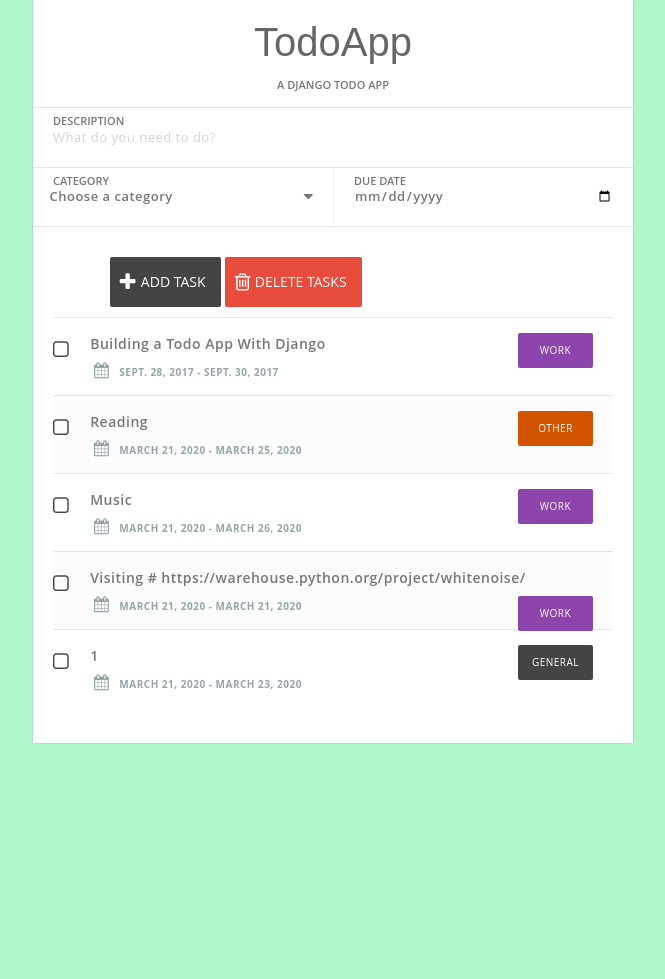
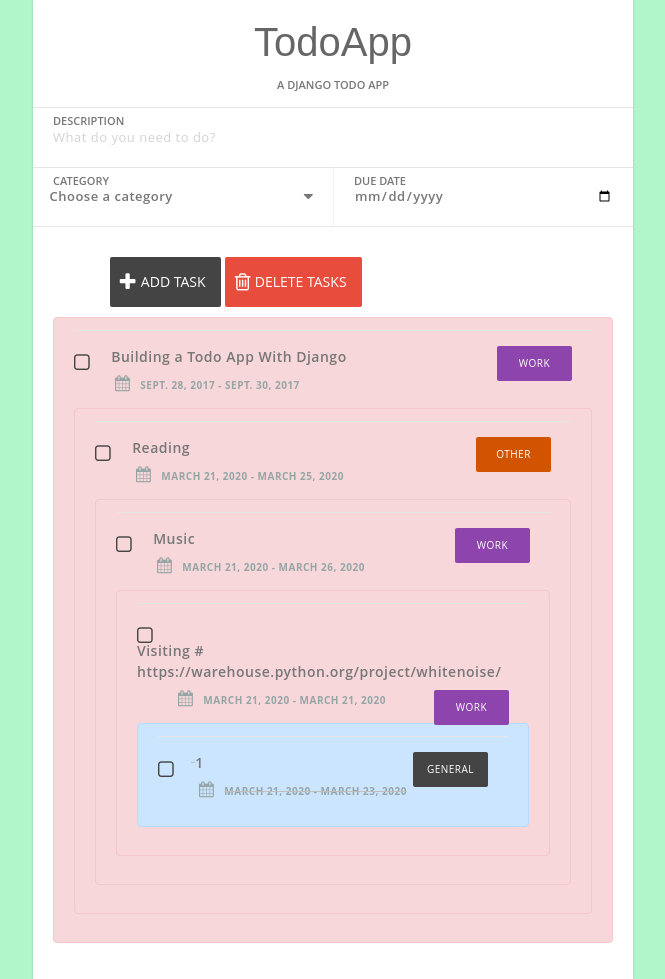
Before and after one commit to CITGuru/todoapp, a Django app: page / in a window 1280 px wide. Shown: the whole page, without its empty margins (307-972 px from the left). Before the commit the page ends 744 px from the top, so only its background shows below. Run offline with Django 3.2, Linux system fonts and the light colour scheme; data comes from the database, SQL or seed files in the repository; some libraries are stand-ins or nearby versions.

Commit message:
Colored Strips for showing status of tasks added.

```diff
--- a/todolist/templates/index.html
+++ b/todolist/templates/index.html
@@ -44,6 +44,11 @@
 
             <ul  class="taskList">
             {% for todo in todos %} <!-- django template lang - for loop -->
+	      {% if todo.completed == True %}
+                <div class="alert alert-primary complete-true">
+              {% else %}
+                <div class="alert alert-danger">
+              {% endif %}
                 <li class="taskItem">
                     <input type="checkbox" class="taskCheckbox" name="checkedbox" id="{{ todo.id }}" value="{{ todo.id }}">
                     <label for="{{ todo.id }}"><span class="complete-">{{ todo.title }}</span></label>
```
